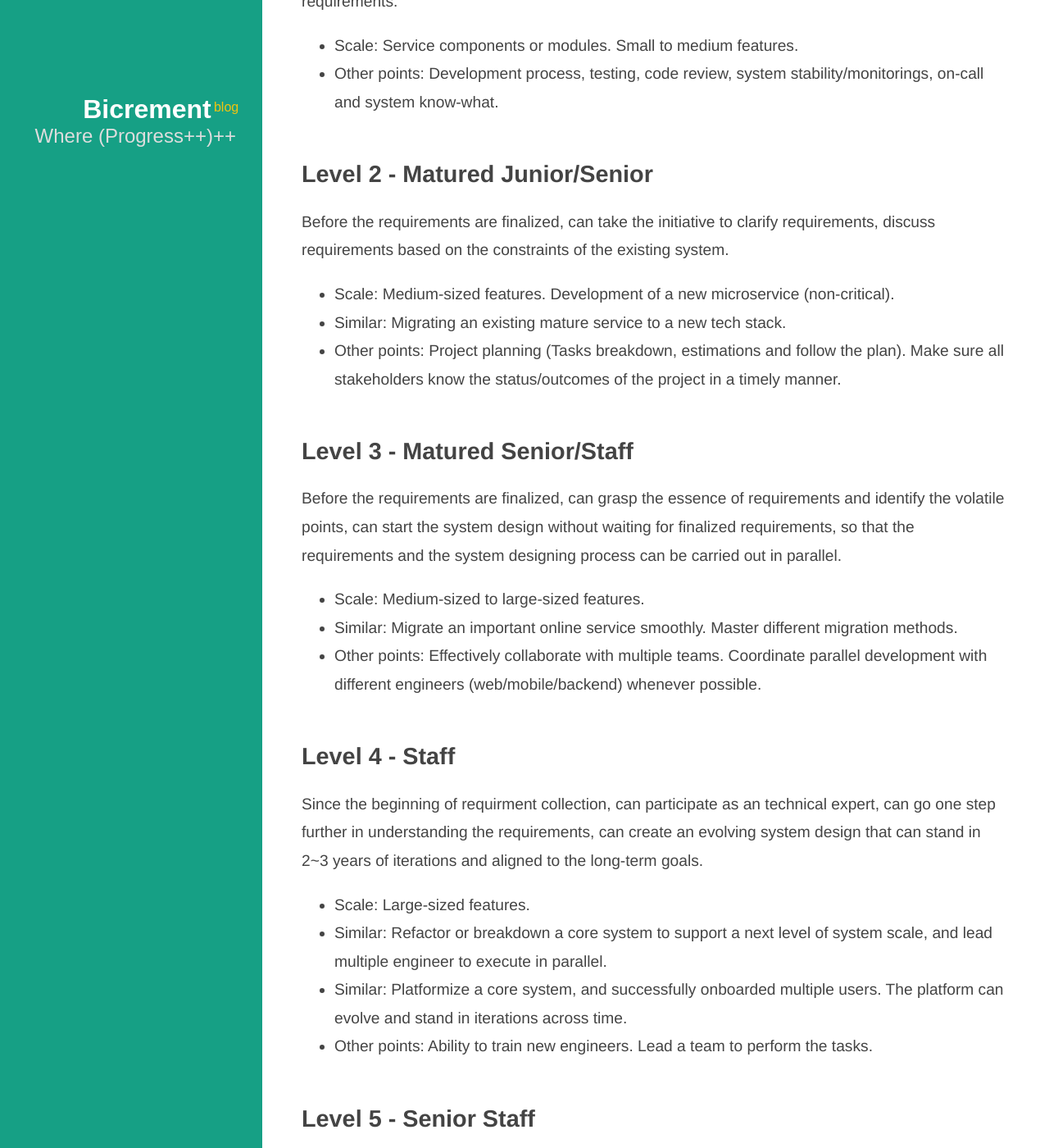
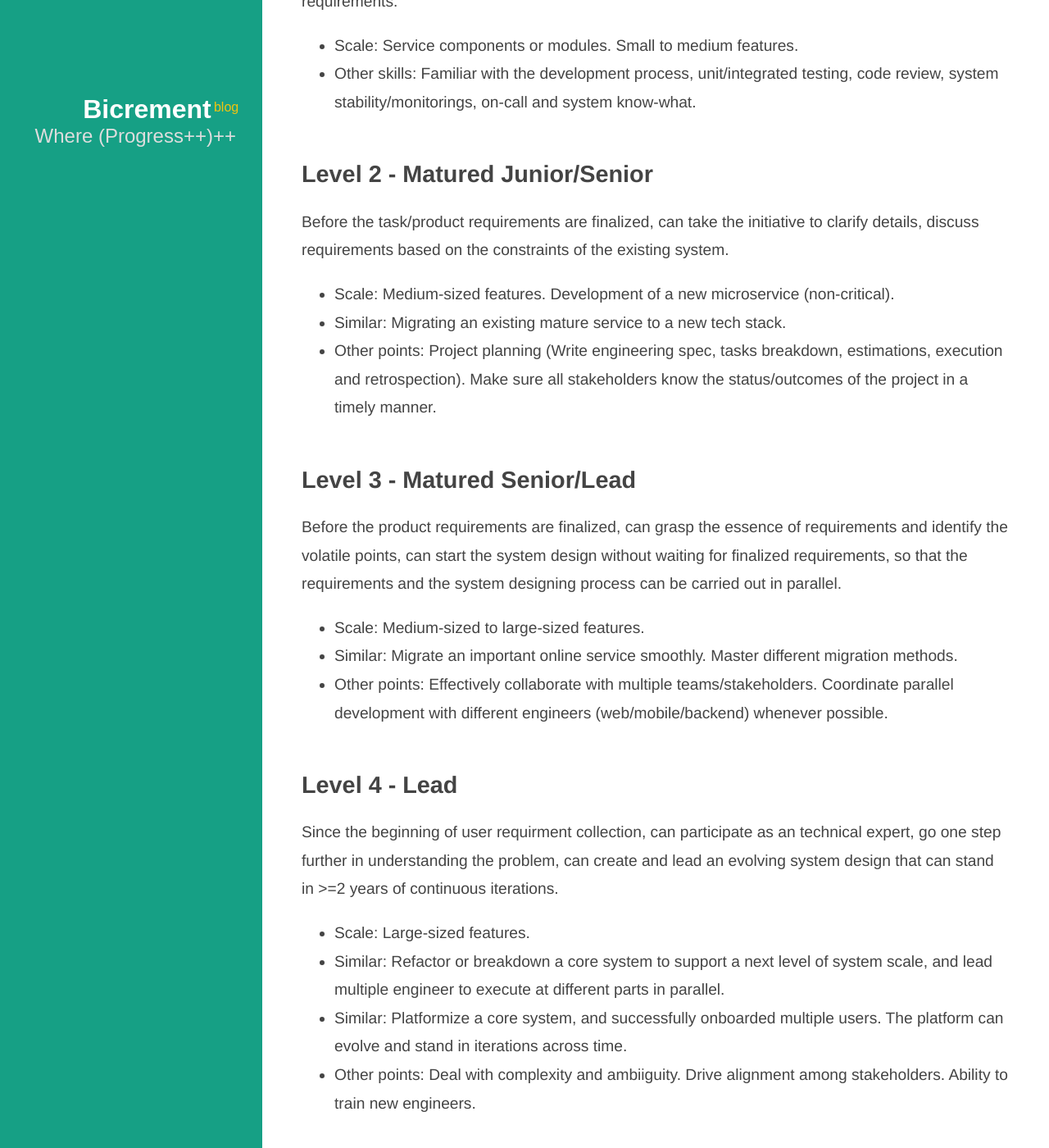
Before and after one commit to zhuochun/zhuochun.github.io, a Jekyll site: the page built from _posts/2022/2022-08-09-thoughts-on-system-design-skills.markdown, in a window 1280 px wide and 1400 px high, scrolled down 397 px. Shown: the whole window at 82% size. Built offline with Jekyll 4.4.1, drawn with Linux system fonts in a browser that asks for light colours; nearby versions of some CDN libraries; some of the changed text lies outside the part shown.

Commit message:
Update 2022-08-09-thoughts-on-system-design-skills.markdown

```diff
--- a/_posts/2022/2022-08-09-thoughts-on-system-design-skills.markdown
+++ b/_posts/2022/2022-08-09-thoughts-on-system-design-skills.markdown
@@ -17,37 +17,37 @@ One important note, one has to repeatly demonstrated at each level first, before
 
 ## Level 1 - Junior
 
-Based on concrete requirements, can design, develop and launch work that fulfills all the requirements.
+Based on concrete task requirements, can design, develop, test and launch work that fulfills all the requirements.
 
 - Scale: Service components or modules. Small to medium features.
-- Other points: Development process, testing, code review, system stability/monitorings, on-call and system know-what.
+- Other skills: Familiar with the development process, unit/integrated testing, code review, system stability/monitorings, on-call and system know-what.
 
 ## Level 2 - Matured Junior/Senior
 
-Before the requirements are finalized, can take the initiative to clarify requirements, discuss requirements based on the constraints of the existing system.
+Before the task/product requirements are finalized, can take the initiative to clarify details, discuss requirements based on the constraints of the existing system.
 
 - Scale: Medium-sized features. Development of a new microservice (non-critical).
 - Similar: Migrating an existing mature service to a new tech stack.
-- Other points: Project planning (Tasks breakdown, estimations and follow the plan). Make sure all stakeholders know the status/outcomes of the project in a timely manner.
+- Other points: Project planning (Write engineering spec, tasks breakdown, estimations, execution and retrospection). Make sure all stakeholders know the status/outcomes of the project in a timely manner.
 
-## Level 3 - Matured Senior/Staff
+## Level 3 - Matured Senior/Lead
 
-Before the requirements are finalized, can grasp the essence of requirements and identify the volatile points, can start the system design without waiting for finalized requirements, so that the requirements and the system designing process can be carried out in parallel.
+Before the product requirements are finalized, can grasp the essence of requirements and identify the volatile points, can start the system design without waiting for finalized requirements, so that the requirements and the system designing process can be carried out in parallel.
 
 - Scale: Medium-sized to large-sized features.
 - Similar: Migrate an important online service smoothly. Master different migration methods.
-- Other points: Effectively collaborate with multiple teams. Coordinate parallel development with different engineers (web/mobile/backend) whenever possible.
+- Other points: Effectively collaborate with multiple teams/stakeholders. Coordinate parallel development with different engineers (web/mobile/backend) whenever possible.
 
-## Level 4 - Staff
+## Level 4 - Lead
 
-Since the beginning of requirment collection, can participate as an technical expert, can go one step further in understanding the requirements, can create an evolving system design that can stand in 2~3 years of iterations and aligned to the long-term goals.
+Since the beginning of user requirment collection, can participate as an technical expert, go one step further in understanding the problem, can create and lead an evolving system design that can stand in >=2 years of continuous iterations.
 
 - Scale: Large-sized features.
-- Similar: Refactor or breakdown a core system to support a next level of system scale, and lead multiple engineer to execute in parallel.
+- Similar: Refactor or breakdown a core system to support a next level of system scale, and lead multiple engineer to execute at different parts in parallel.
 - Similar: Platformize a core system, and successfully onboarded multiple users. The platform can evolve and stand in iterations across time.
-- Other points: Ability to train new engineers. Lead a team to perform the tasks.
+- Other points: Deal with complexity and ambiiguity. Drive alignment among stakeholders. Ability to train new engineers.
 
-## Level 5 - Senior Staff
+## Level 5 - Matured Lead/Staff
 
 Based on in-depth understanding of requirements and industry knowledge, able to propose and launch new complex system in important parts of a sophisticated production systems, lead to new empowerment of growth and scale.
 
```
